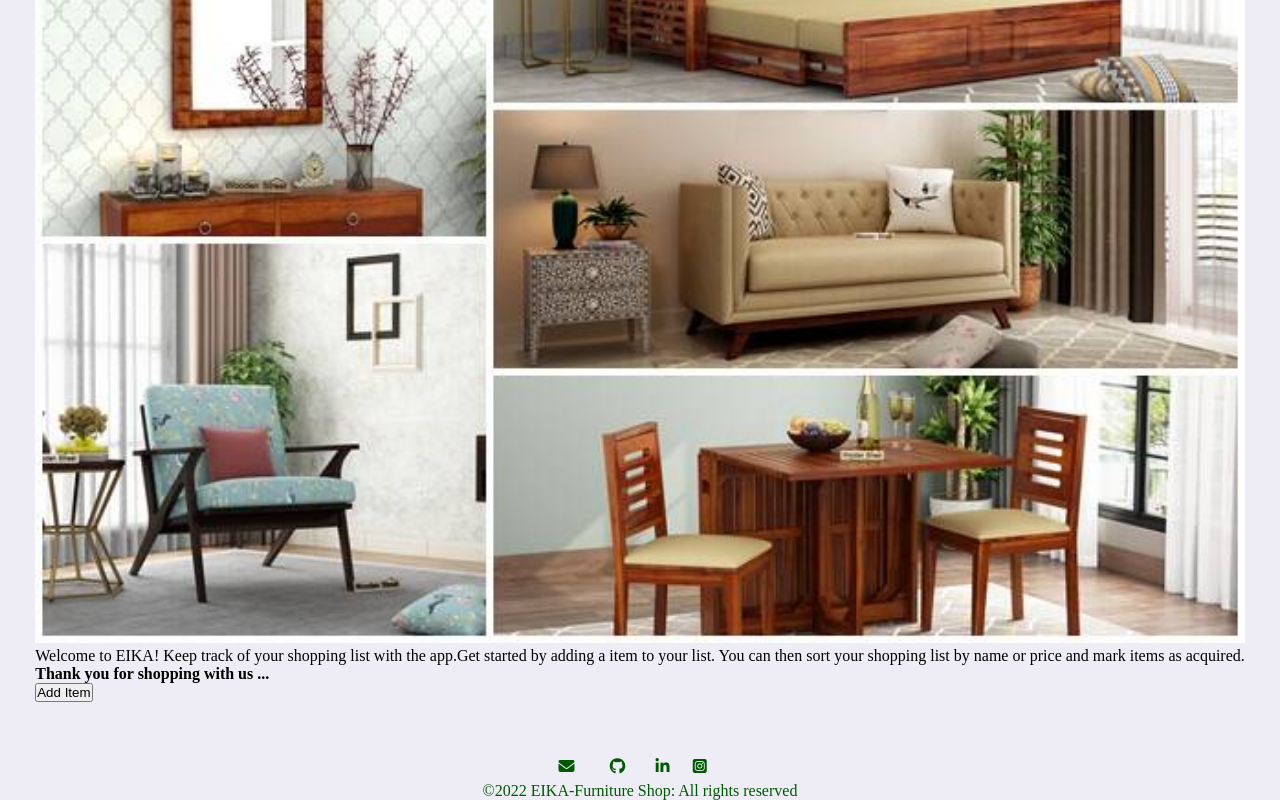
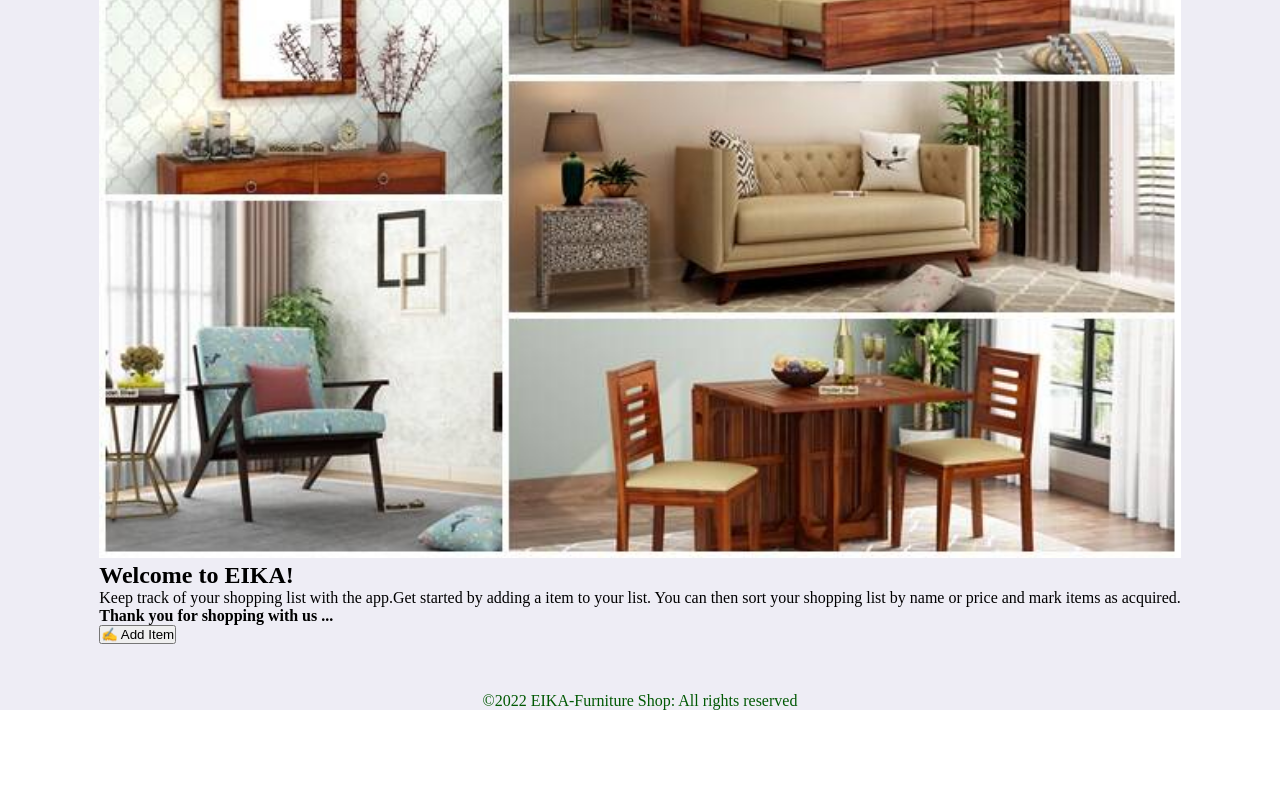
Before and after one commit to radhad-ux/eika-shoppinglistapp, a React (Create React App) app: page / in a window 1280 px wide. Shown: the part 179-979 px from the top of the page. After the commit the page ends 889 px from the top, so only its background shows below. Built offline with nearby package versions, Linux system fonts and the light colour scheme.

Commit message:
added itemcreator, form

```diff
--- a/public/index.html
+++ b/public/index.html
@@ -25,10 +25,6 @@
       Learn how to configure a non-root public URL by running `npm run build`.
     -->
     <title>React App</title>
-    <script
-      src="https://kit.fontawesome.com/01d61de708.js"
-      crossorigin="anonymous"
-    ></script>
   </head>
   <body>
     <noscript>You need to enable JavaScript to run this app.</noscript>
--- a/src/App.jsx
+++ b/src/App.jsx
@@ -1,13 +1,28 @@
 import Header from "./components/Header";
-import Welcome from "./components/Welcome";
+import WelcomeScreen from "./screens/WelcomeScreen";
+import ListScreen from "./screens/ListScreen";
 import Footer from "./components/Footer";
 import "./styles/layout.css";
+import { useState, useEffect } from "react";
 
 function App() {
+  const [itemList, setItemList] = useState([]);
+
+  useEffect(() => {
+    const data = localStorage.getItem("itemList");
+    if (data) {
+      setItemList(JSON.parse(data));
+    }
+  }, []);
+
+  useEffect(() => {
+    localStorage.setItem("itemList", JSON.stringify(itemList));
+  }, [itemList]);
+
   return (
     <div className="App">
       <Header />
-      <Welcome />
+      {itemList.length === 0 ? <WelcomeScreen /> : <ListScreen />}
       <Footer />
     </div>
   );
--- /dev/null
+++ b/src/components/AddItemCreator.jsx
@@ -0,0 +1,19 @@
+import React, { useState } from "react";
+import AddItemCreatorForm from "./AddItemCreatorForm";
+
+export default function AddItemCreator({ itemList, setItemList }) {
+  const [toggleForm, setToggleForm] = useState(false);
+
+  function createItem(inputData) {
+    setItemList([...itemList, inputData]);
+  }
+
+  return (
+    <div className="additem-creator">
+      <button onClick={() => setToggleForm(!toggleForm)}>✍️ Add Item</button>
+      {toggleForm && (
+        <AddItemCreatorForm onSubmit={(inputData) => createItem(inputData)} />
+      )}
+    </div>
+  );
+}
--- /dev/null
+++ b/src/components/AddItemCreatorForm.jsx
@@ -0,0 +1,48 @@
+import React, { useState } from "react";
+
+export default function AddItemCreatorForm({ onSubmit }) {
+  const [name, setName] = useState("");
+  const [price, setPrice] = useState("");
+
+  function handleSubmit(event) {
+    event.preventDefault();
+    if (inputIsValid) {
+      onSubmit({
+        id: new Date.getTime.toString(),
+        name: name,
+        price: price,
+        isCompleted: false,
+      });
+      setName("");
+      setPrice("");
+    }
+  }
+  function inputIsValid() {
+    if (name.trim() === "") {
+      alert("Please Enter the Item Name");
+    } else if (price.trim() === "") {
+      alert("Please Enter the Item Price");
+    } else {
+      return true;
+    }
+  }
+
+  return (
+    <div className="itemCreatorForm">
+      <h3>Add a item for shopping</h3>
+      <input
+        type="text"
+        placeholder="Item Name"
+        value={name}
+        onChange={(event) => setName(event.target.value)}
+      />
+      <input
+        type="number"
+        placeholder="Item Price"
+        value={price}
+        onChange={(event) => setPrice(event.target.value)}
+      />
+      <button onClick={handleSubmit}>Submit</button>
+    </div>
+  );
+}
--- a/src/components/Footer.jsx
+++ b/src/components/Footer.jsx
@@ -5,23 +5,6 @@ export default function Footer() {
   const currentYear = new Date().getFullYear();
   return (
     <div className="footer">
-      <div className="icons">
-        <a href="mailto:radhad83@gmail.com" target="blank">
-          <i class="fas fa-envelope"></i>
-        </a>
-        <a
-          href="https://github.com/radhad-ux/eika-shoppinglistapp"
-          target="blank"
-        >
-          <i class="fab fa-fw fa-github"></i>
-        </a>
-        <a href="https://www.linkedin.com/in/radhadoreswamy/" target="blank">
-          <i class="fab fa-fw fa-linkedin-in"></i>
-        </a>
-        <a href="https://instagram/radha/" target="blank">
-          <i class="fab fa-instagram-square"></i>
-        </a>
-      </div>
       <span>©{currentYear} EIKA-Furniture Shop: All rights reserved</span>
     </div>
   );
--- a/src/components/Welcome.jsx
+++ b/src/components/Welcome.jsx
@@ -1,21 +1,22 @@
 import React from "react";
 import hero from "../img/hero.jpg";
 import "../styles/welcome.css";
+
 
 export default function Welcome() {
   return (
     <div className="welcome">
       <img src={hero} alt="hero-img" />
-      <div className="emptylist">
+      <div className="welcome-msg">
+        <h2>Welcome to EIKA!</h2>
         <div className="description">
-          Welcome to EIKA! Keep track of your shopping list with the app.Get
+           Keep track of your shopping list with the app.Get
           started by adding a item to your list. You can then sort your shopping
           list by name or price and mark items as acquired.
           <br />
           <strong>Thank you for shopping with us ...</strong>
         </div>
       </div>
-      <button className="main-btn">Add Item</button>
     </div>
   );
 }
--- /dev/null
+++ b/src/screens/ListScreen.jsx
@@ -0,0 +1,5 @@
+import React from "react";
+
+export default function ListScreen() {
+  return <div></div>;
+}
--- /dev/null
+++ b/src/screens/WelcomeScreen.jsx
@@ -0,0 +1,24 @@
+import React, { useState } from "react";
+import AddItemCreator from "../components/AddItemCreator";
+import hero from "../img/hero.jpg";
+import "../styles/welcome.css";
+
+export default function WelcomeScreen() {
+  const [itemList, setItemList] = useState([]);
+  return (
+    <div className="welcome">
+      <img src={hero} alt="hero-img" />
+      <div className="welcome-msg">
+        <h2>Welcome to EIKA!</h2>
+        <div className="description">
+          Keep track of your shopping list with the app.Get started by adding a
+          item to your list. You can then sort your shopping list by name or
+          price and mark items as acquired.
+          <br />
+          <strong>Thank you for shopping with us ...</strong>
+        </div>
+      </div>
+      <AddItemCreator itemList={itemList} setItemList={setItemList} />
+    </div>
+  );
+}
```
